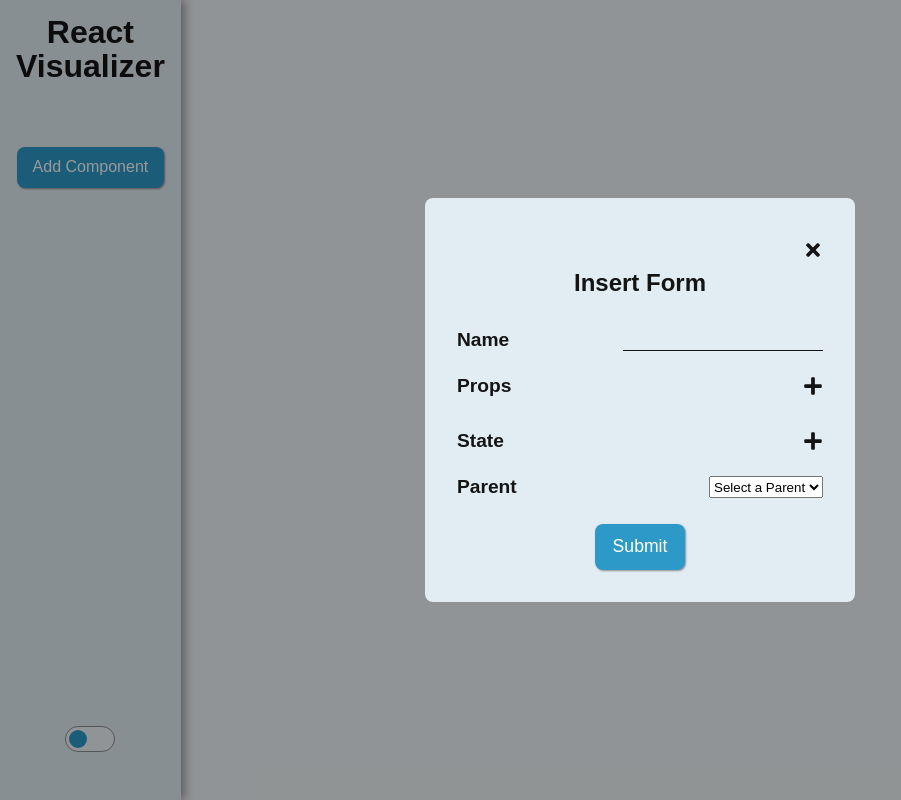
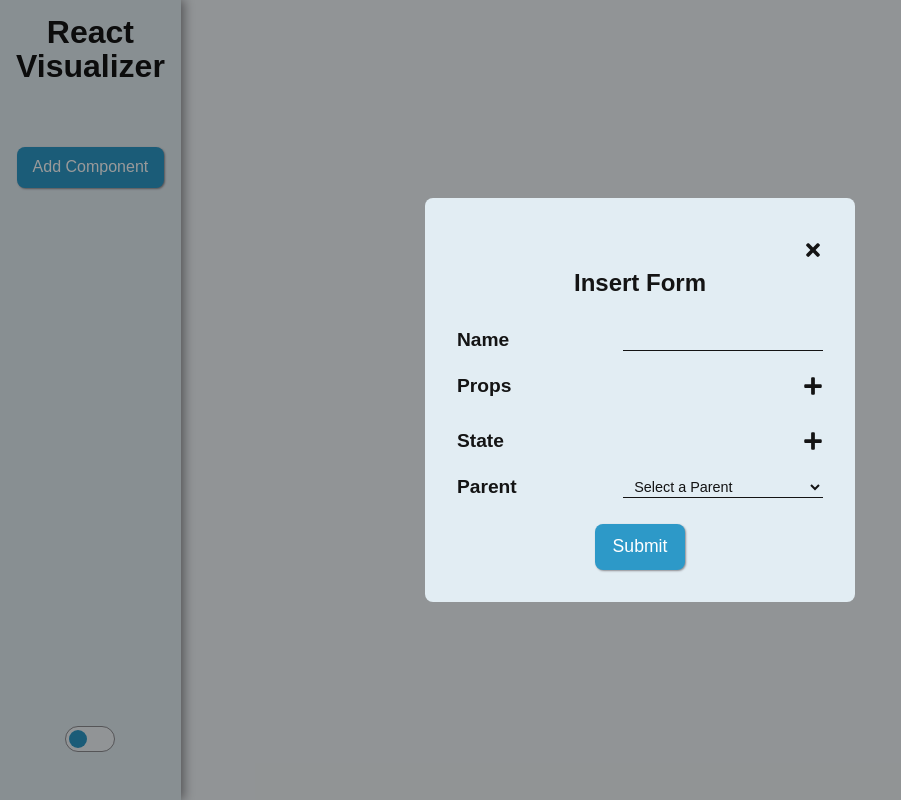
Before and after one commit to Cats-n-coffee/tree-visualizer, a React (Create React App) app: page / in a window 1280 px wide. Both pictures are taken after a click on the button "Add Component". Shown: the whole page, without its empty margins (0-901 px from the left). Built offline with nearby package versions, Linux system fonts and the light colour scheme; a web font is replaced by a local one.

Commit message:
styles for dropdown list

```diff
--- a/src/components/shared/Form.tsx
+++ b/src/components/shared/Form.tsx
@@ -222,7 +222,7 @@
                   as="select"
                   id="component-parent"
                   name="parent"
-                  className="input-boxes"
+                  className="input__boxes"
                 >
                   <option>Select a Parent</option>
                   {nodeList && nodeList.length
@@ -238,6 +238,7 @@
                   as="select"
                   id="component-parent"
                   name="parent"
+                  className="input__boxes"
                   disabled
                 />
               )}
--- a/src/scss/shared/_form.scss
+++ b/src/scss/shared/_form.scss
@@ -28,11 +28,17 @@
       color: var(--text-primary);
       font-family: var(--font-mukta);
       font-size: 0.9rem;
+      max-width: 200px;
+      width: 100%;
       cursor: pointer;
 
       &:focus {
         outline: none;
         background-color: var(--sidebar-input-background);
+      }
+
+      &:disabled {
+        cursor: default;
       }
     }
 
```
